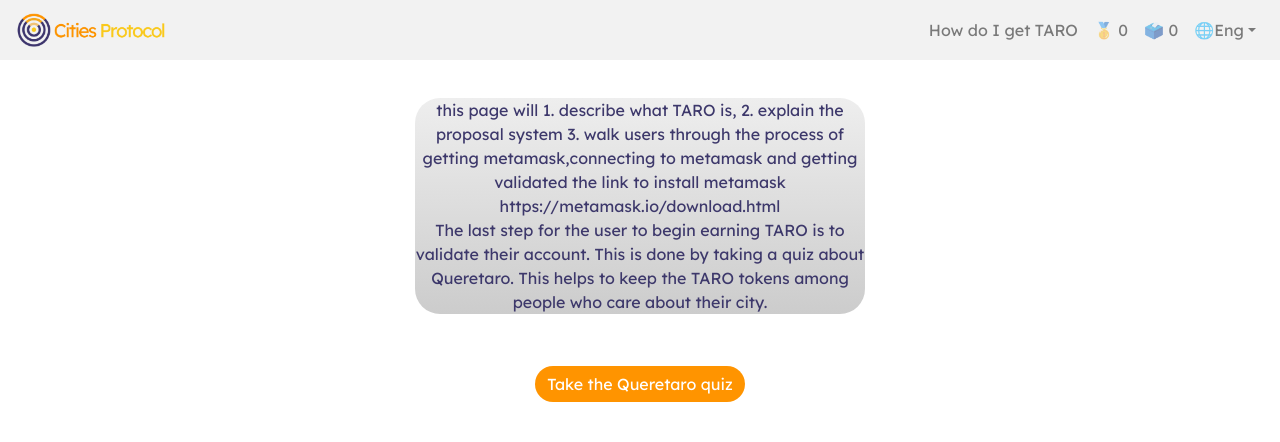
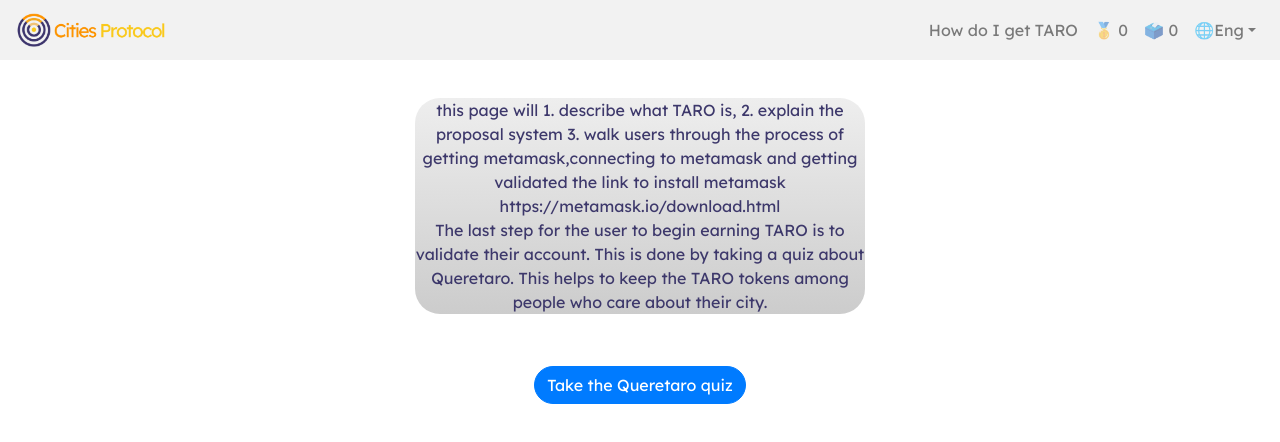
Before and after one commit to zenbitETH/Ciudades-DAO, a React (Create React App) app in the folder frontend/: page /about in a window 1280 px wide. Shown: the top 442 px of the page. Built offline with nearby package versions, Linux system fonts and the light colour scheme.

Commit message:
Conect wallet css

```diff
--- a/frontend/src/index.css
+++ b/frontend/src/index.css
@@ -23,8 +23,6 @@ main {
   border-radius: 25px !important;
   margin-top: 1%;
   margin-bottom: 1%;
-  border: none !important;
-  background-color: #FF9400 !important;
 }
 
 Button {
```
